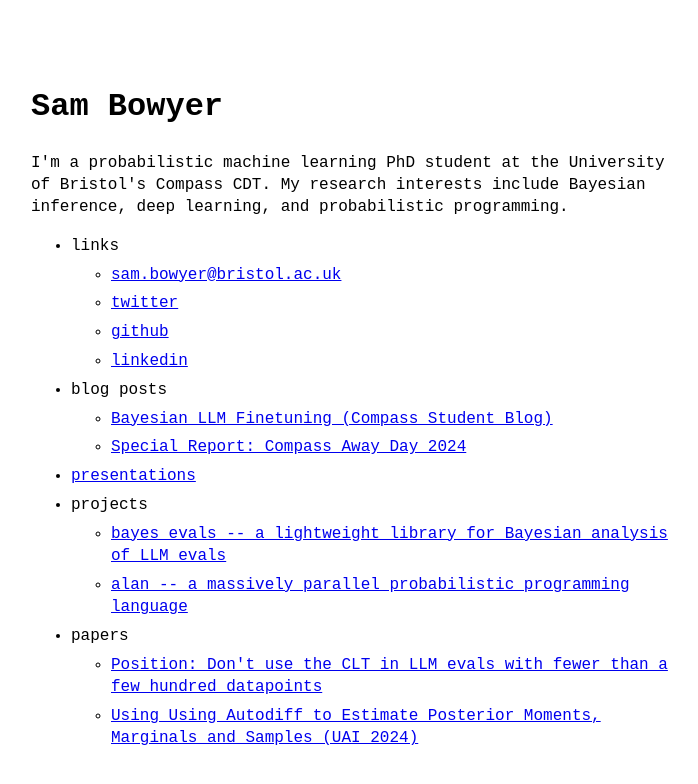
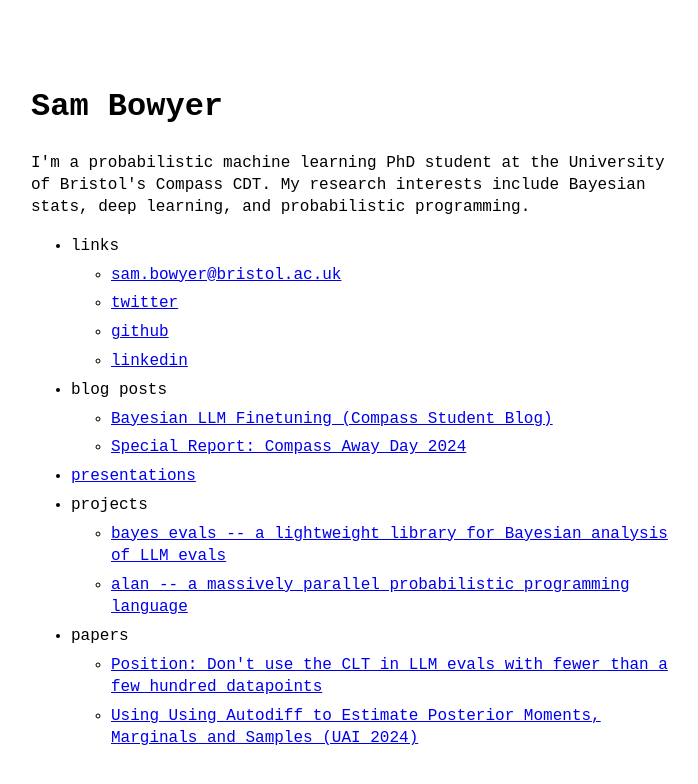
Before and after one commit to sambowyer/sambowyer.github.io, a Jekyll site: the page built from index.md, in a window 1280 px wide. Shown: the top 784 px of the page, without its empty margins (289-987 px from the left). Built offline with Jekyll 4.4.1, drawn with Linux system fonts in a browser that asks for light colours.

Commit message:
Update _config.yml

```diff
--- a/_config.yml
+++ b/_config.yml
@@ -16,7 +16,7 @@
 title: Sam Bowyer
 email: sambowyer2@gmail.com
 description: >- # this means to ignore newlines until "baseurl:"
-  I'm a probabilistic machine learning PhD student at the University of Bristol's Compass CDT. My research interests include Bayesian inference, deep learning, and probabilistic programming.
+  I'm a probabilistic machine learning PhD student at the University of Bristol's Compass CDT. My research interests include Bayesian stats, deep learning, and probabilistic programming.
 baseurl: / # the subpath of your site, e.g. /blog
 domain: sambowyer.com
 url: https://sambowyer.com # the base hostname & protocol for your site, e.g. http://example.com
```
